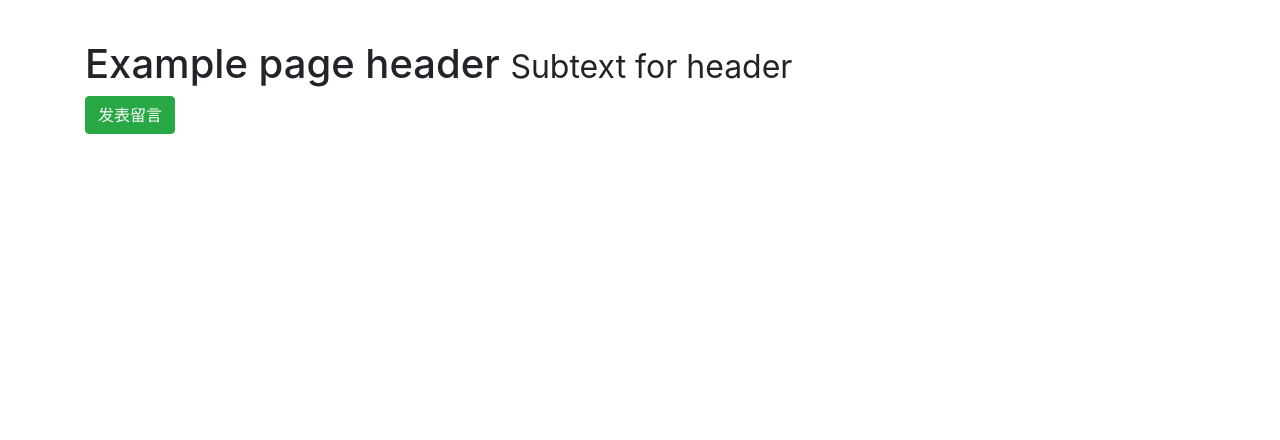
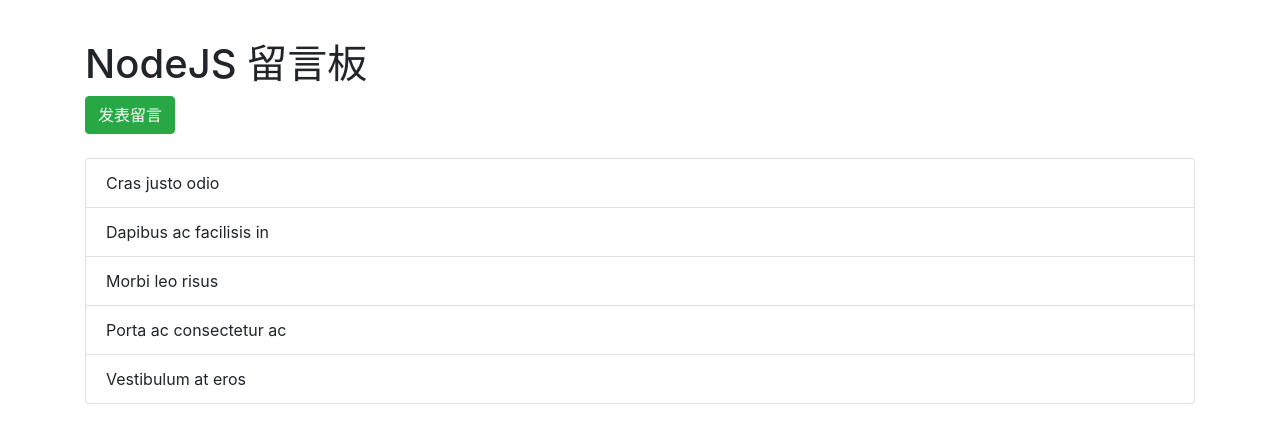
Before and after one commit to xiaosi0707/NodeJS, a website: page feedback/views/index.html in a window 1280 px wide. Drawn offline with Linux system fonts and the light colour scheme.

Commit message:
404chuli

```diff
--- /dev/null
+++ b/feedback/public/js/main.js
@@ -0,0 +1,6 @@
+/**
+ @Author：Wyunfei
+ @Date：2019/1/7/14:11
+ @FileName: main.js
+ */
+console.log('abc')
--- a/feedback/views/index.html
+++ b/feedback/views/index.html
@@ -18,9 +18,19 @@
         <img src="/public/ab.jpg" alt="">
     </p>
     <div class="page-header">
-        <h1>Example page header <small>Subtext for header</small></h1>
+        <h1>NodeJS 留言板  <small></small></h1>
         <a class="btn btn-success" href="/post">发表留言</a>
     </div>
+    <script src="/public/js/main.js"></script>
+</div>
+<div class="container" style="margin-top: 24px">
+    <ul class="list-group">
+        <li class="list-group-item">Cras justo odio</li>
+        <li class="list-group-item">Dapibus ac facilisis in</li>
+        <li class="list-group-item">Morbi leo risus</li>
+        <li class="list-group-item">Porta ac consectetur ac</li>
+        <li class="list-group-item">Vestibulum at eros</li>
+    </ul>
 </div>
 </body>
 </html>
```
Also changed, not shown: feedback/app.js (+6 -1 lines), feedback/views/404.html (added, +10 -0 lines).
